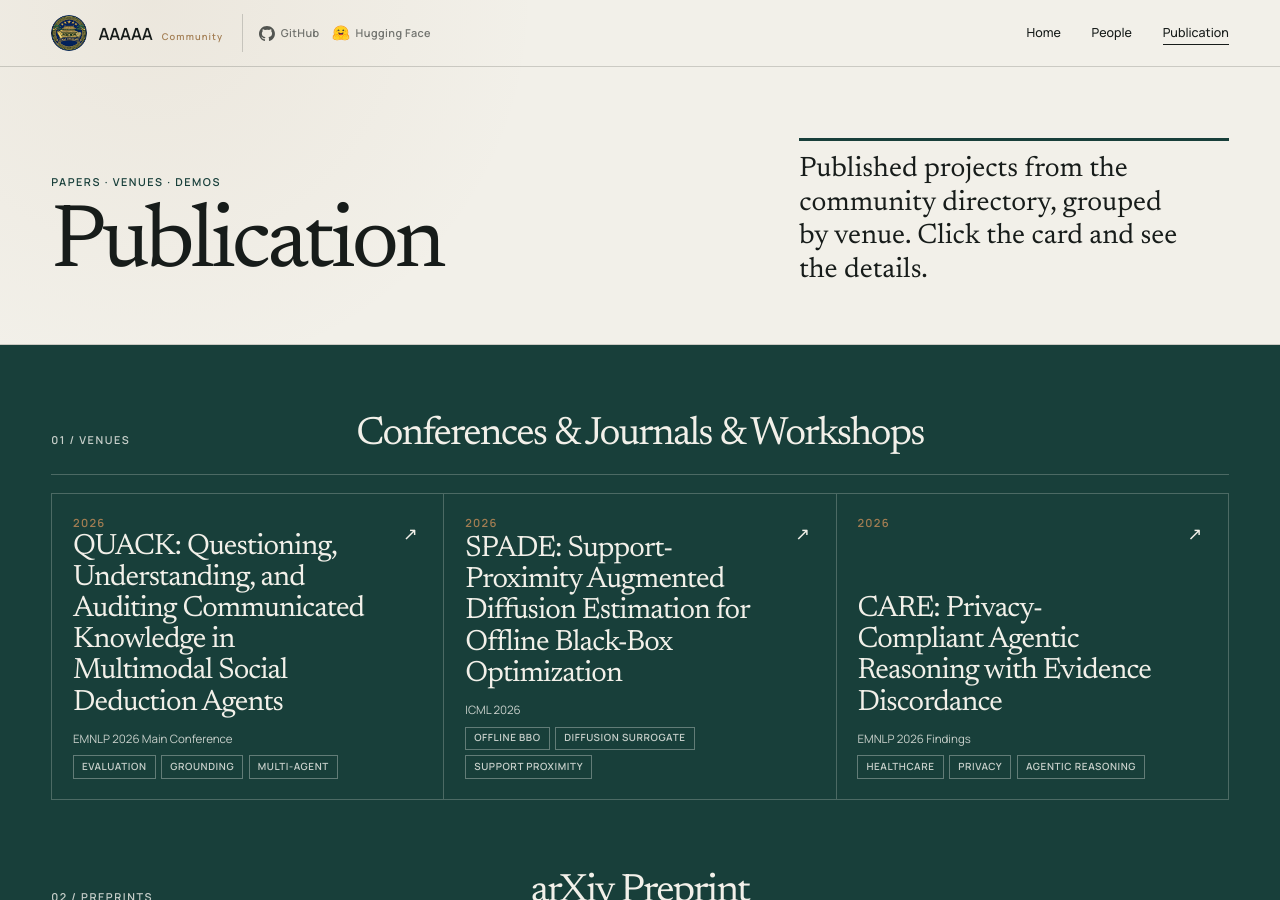
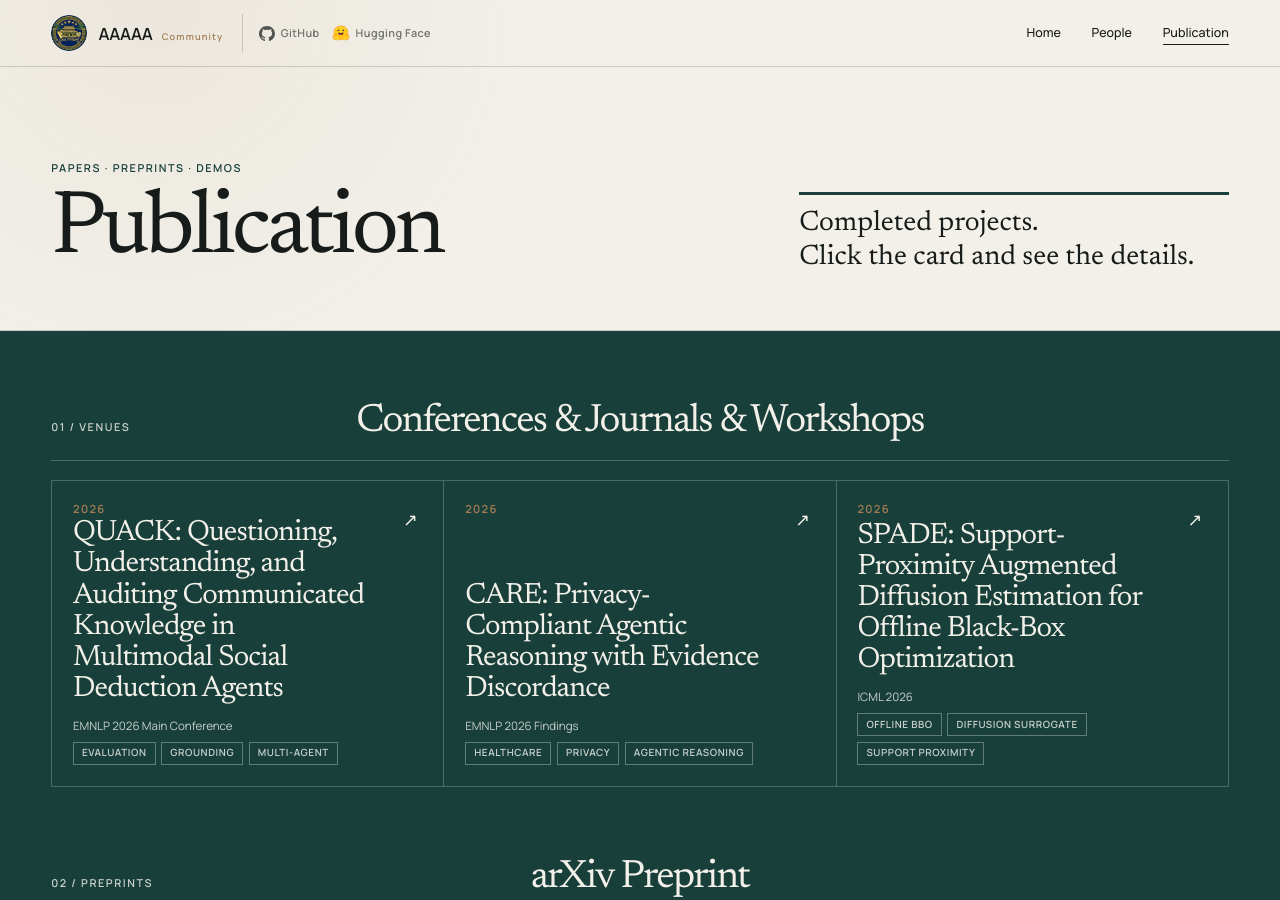
Before and after one commit to AAAAA-Academia-Attractions/AAAAA-Academia-Attractions.github.io, a Jekyll site: the page built from publication/index.html, in a window 1280 px wide and 900 px high. Built offline with Jekyll 4.4.1, drawn with Linux system fonts in a browser that asks for light colours.

Commit message:
adjust dates for accepted papers

```diff
--- a/projects/care/index.html
+++ b/projects/care/index.html
@@ -3,7 +3,7 @@ layout: null
 nav: projects
 status: published
 listed: true
-date: 2026-04-01
+date: 2026-08-21
 permalink: /projects/care/
 title: "CARE: Privacy-Compliant Agentic Reasoning with Evidence Discordance"
 year: 2026
--- a/projects/quack/index.html
+++ b/projects/quack/index.html
@@ -3,7 +3,7 @@ layout: null
 nav: projects
 status: published
 listed: true
-date: 2026-05-26
+date: 2026-08-21
 permalink: /projects/quack/
 title: "QUACK: Questioning, Understanding, and Auditing Communicated Knowledge in Multimodal Social Deduction Agents"
 year: 2026
--- a/projects/spade/index.html
+++ b/projects/spade/index.html
@@ -3,7 +3,7 @@ layout: null
 nav: projects
 status: published
 listed: true
-date: 2026-05-15
+date: 2026-04-30
 permalink: /projects/spade/
 title: "SPADE: Support-Proximity Augmented Diffusion Estimation for Offline Black-Box Optimization"
 year: 2026
--- a/publication/index.html
+++ b/publication/index.html
@@ -16,7 +16,7 @@ nav: publication
 <body>
   {% include site-header.html %}
   <main class="page-shell" id="main-content">
-    <header class="page-hero"><div><p class="eyebrow">Papers · Venues · Demos</p><h1 class="page-title">Publication</h1></div><p class="page-lead">Published projects from the community directory, grouped by venue. Click the card and see the details.</p></header>
+    <header class="page-hero"><div><p class="eyebrow">Papers · Preprints · Demos</p><h1 class="page-title">Publication</h1></div><p class="page-lead">Completed projects.<br>Click the card and see the details.</p></header>
     <section class="section section--pine" aria-label="Publication directory">
       {% include project-sources.html %}
       {% include publication-group.html kind="venue" kicker="01 / Venues" title="Conferences & Journals & Workshops" %}
```
